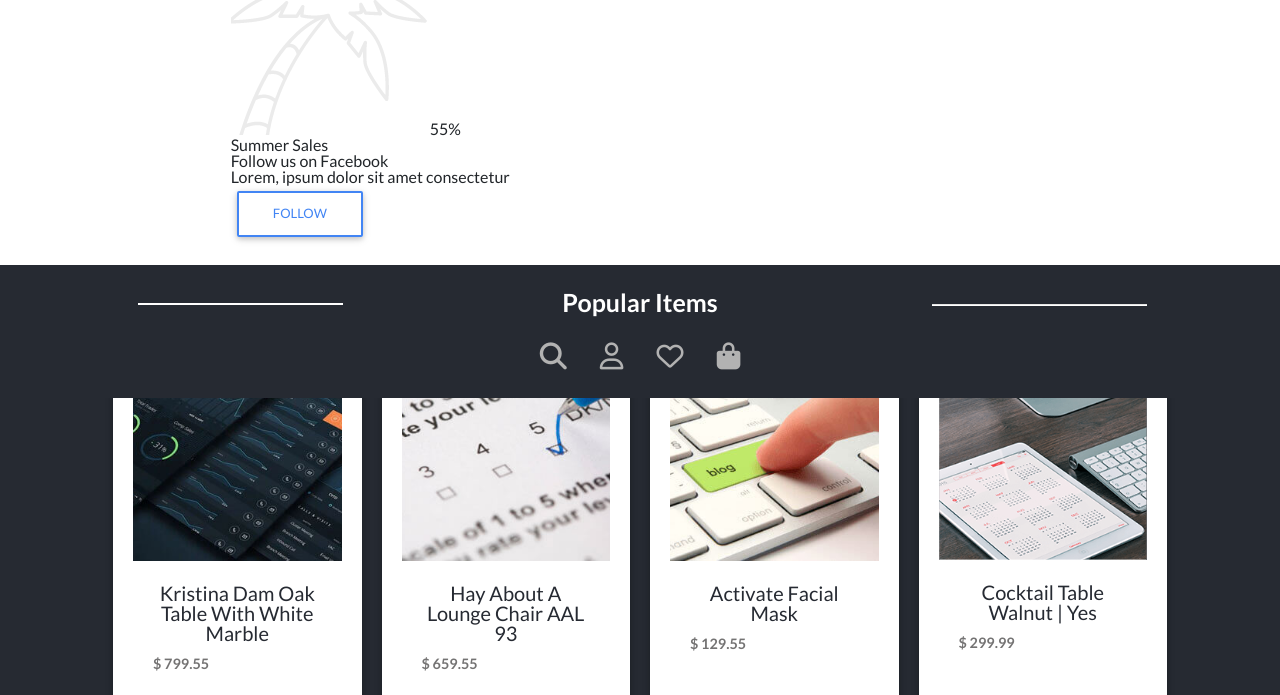
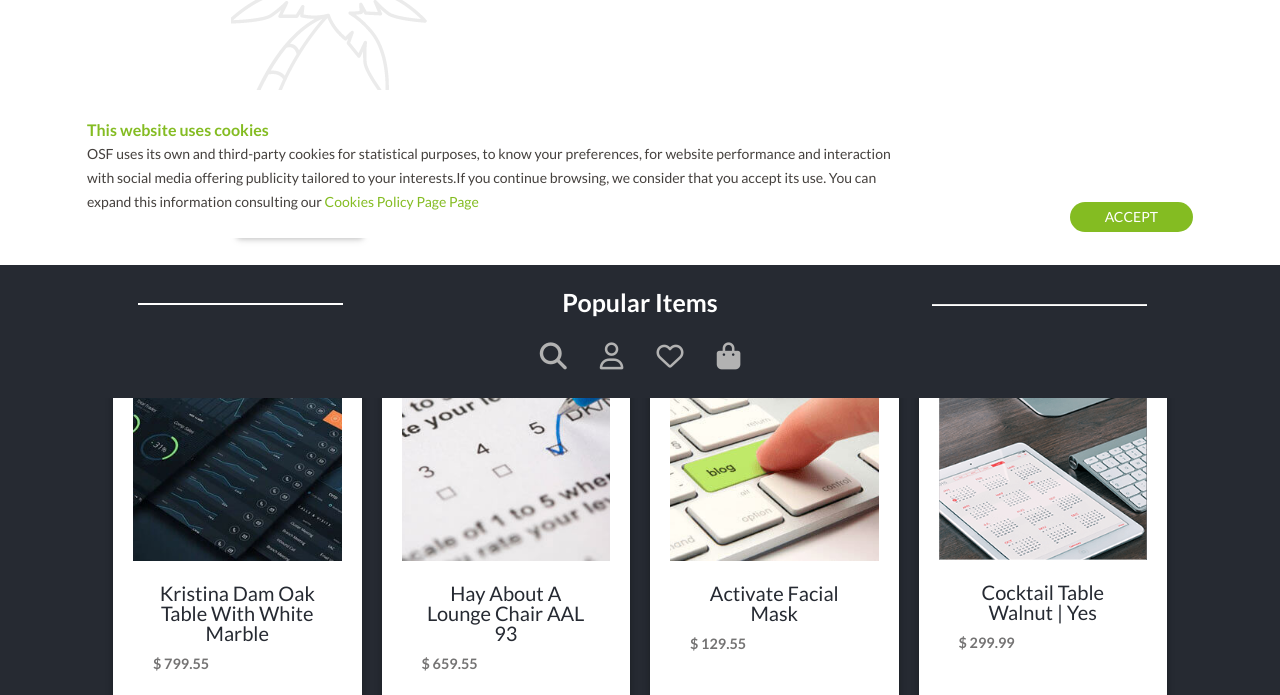
Before and after one commit to flaviusxsc/OSF_Academy_Flavius, a website: page index.html in a window 1280 px wide. Shown: the part 402-1097 px from the top of the page. Drawn offline with nearby package versions, Linux system fonts and the light colour scheme.

Commit message:
cookie and local storage

```diff
--- a/index.html
+++ b/index.html
@@ -161,18 +161,35 @@
             <div class="md-form mb-4">
               <input
                 type="password"
+                name="pwd"
                 id="defaultForm-pass"
                 class="form-control validate"
               />
+              <a href="#"><i class="far fa-eye eye-icon" ></i></a>
             </div>
           </div>
           <div class="modal-footer d-flex justify-content-center">
             <button class="btn btn-default">Login</button>
           </div>
+          <div class="no-account">
+            <a>I don't have an account</a>
+          </div>
         </div>
       </div>
     </div>
     <!------------------------/.Modal---------------------------------------------------------------------->
+    <!------------------------Cookie Policy---------------------------------------------------------------------->
+    <div class="cookie-container">
+      <h2>This website uses cookies</h2>
+      <p>OSF uses its own and third-party cookies for statistical purposes, to know your preferences, for website performance
+        and interaction with social media offering publicity tailored to your interests.If you continue browsing, we consider that you accept its use.
+        You can expand this information consulting our <a href="#">Cookies Policy Page Page</a>
+      </p>
+      <button class="cookie-btn">Accept</button>
+    </div>
+
+    <!------------------------./Cookie Policy---------------------------------------------------------------------->
+
     <!---------------------------------------Slider Section--------------------------------------------------->
     <section class="slider-section d-sm-flex">
       <!--Carousel Wrapper-->
--- a/js/main.js
+++ b/js/main.js
@@ -27,3 +27,17 @@ addheart.addEventListener ('click', function(){
 integerheart += 1;
 intheart.innerHTML = integerheart;
 })
+// Cookie Policy
+
+const cookieContainer = document.querySelector(".cookie-container");
+const cookieButton = document.querySelector(".cookie-btn");
+
+cookieButton.addEventListener("click",() => {
+  cookieContainer.classList.remove("active");
+  localStorage.setItem("cookieBannerDisplayed","true")
+});
+
+setTimeout( () =>{
+  if(!localStorage.getItem("cookieBannerDisplayed"))
+  cookieContainer.classList.add("active")
+}, 2000)
--- a/sass/style.scss
+++ b/sass/style.scss
@@ -441,7 +441,6 @@ body {
 }
 .feature-products-image{
   width: 100% !important;
-  height: 190px !important;
 }
 .feature-carousel-item {
   margin-bottom: 64px;
@@ -580,6 +579,10 @@ i {
 .modal-content {
   border-radius: 7px !important;
   background-color: #ffffff;
+  max-height:467px;
+  .modal-body {
+    padding-bottom: 0;
+  }
   .modal-header {
     color: #45413e;
     font-family: $font-primary;
@@ -599,13 +602,77 @@ i {
     border: 2px solid #84bc22;
     background-color: #84bc22 !important;
     border-radius: 30px;
-    margin-bottom: 60px;
   }
 }
 .modal-dialog {
   margin: 20vh auto 0px auto;
 }
+.no-account {
+  text-align:center;
+  margin-bottom:100px;
+  a {
+    color:#84bc22 !important;
 
+  }
+}
+.eye-icon{
+position:absolute;
+right:0;
+top:0;
+}
+/* ====================================================
+  Cookies Banner
+  ======================================================= */
+  .cookie-container {
+    width: 1170px;
+    height: 148px;
+    position:fixed;
+    bottom:-100%;
+    left:0;
+    right:0;
+    background-color:#ffffff;
+    padding:0 32px;
+    transition:400ms;
+    z-index:999;
+    margin:0 auto;
+    border-radius: 7px;
+    p{
+      color: #45413e;
+      font-family:$font-primary;
+      font-size: 14px;
+      font-weight: 300;
+      line-height: 24px;
+      width: 828px;
+      height: 60px;
+    }
+    h2 {
+      color: #84bc22;
+      font-family: $font-primary;
+      font-size: 16px;
+      font-weight: 700;
+      line-height: 24px;
+      margin-top:28px;
+    }
+    a {
+      color: #84bc22 ;
+    }
+    .cookie-btn {
+      background-color: #84bc22 ;
+      color:#ffffff;
+      border:none;
+      border-radius: 20px;
+      text-transform:uppercase;
+      padding:8px 35px;
+      font-size:14px;
+      float:right;
+      margin-bottom:17px;
+      cursor:pointer;
+
+    }
+  }
+  .cookie-container.active {
+    bottom:20%;
+  }
 /* ====================================================
   404 PAGE
   ======================================================= */
@@ -982,4 +1049,7 @@ i {
       width:100%;
     }
   }
+  .cookie-container {
+    display:none;
+  }
 }
```
Also changed, not shown: css/style.css.
